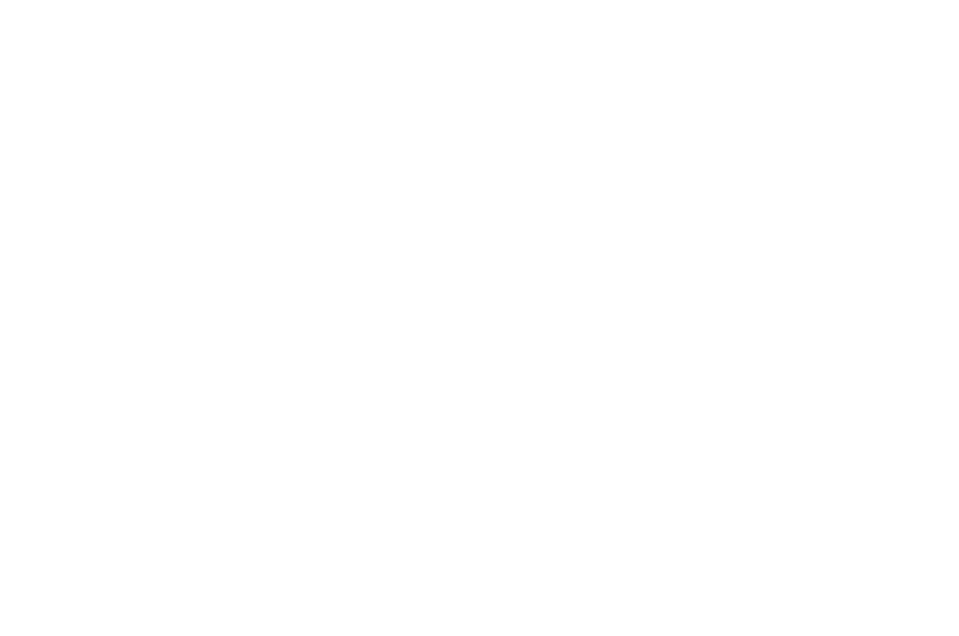
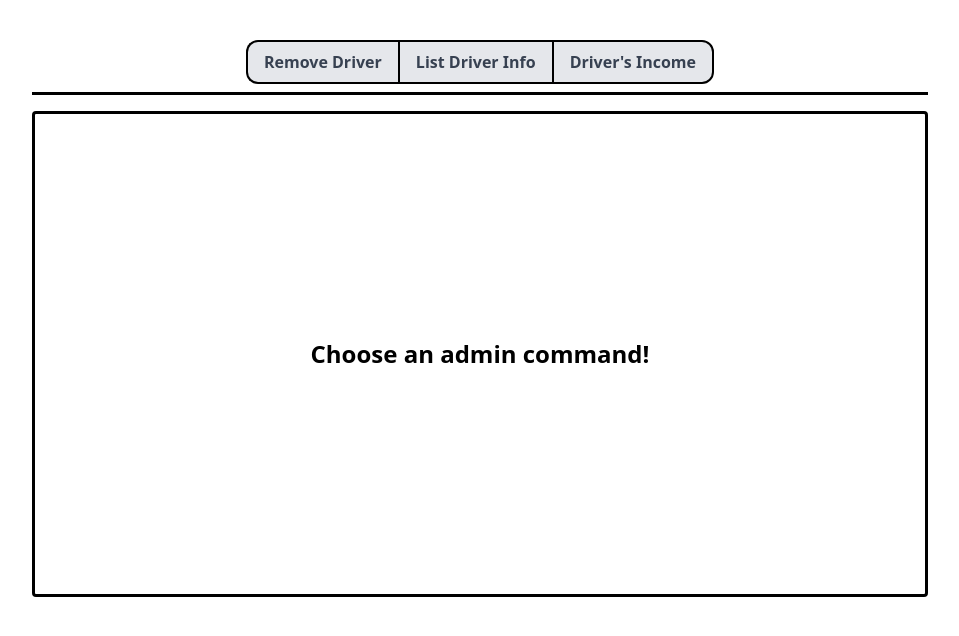
Before and after one commit to Abheelash-Mishra/ridemate-client, a React (Vite) app: page /admin in a window 1280 px wide. Before the commit this address had no page. Shown: the top 636 px of the page, without its empty margins (160-1119 px from the left). Built offline with nearby package versions, Linux system fonts and the light colour scheme.

Commit message:
Add admin services page

```diff
--- a/src/App.jsx
+++ b/src/App.jsx
@@ -1,6 +1,7 @@
 import Homepage from "./components/Homepage";
 import {BrowserRouter, Route, Routes} from "react-router";
 import RideServices from "./components/RideServices";
+import AdminServices from "./components/AdminServices.jsx";
 
 function App() {
     return (
@@ -9,6 +10,7 @@
                 <Routes>
                     <Route index element={<Homepage />} />
                     <Route path={"rides"} element={<RideServices />} />
+                    <Route path={"admin"} element={<AdminServices />} />
                 </Routes>
             </BrowserRouter>
         </>
--- /dev/null
+++ b/src/components/AdminServices.jsx
@@ -0,0 +1,46 @@
+import {useState} from "react";
+
+const AdminServices = () => {
+    const [selectedOption, setSelectedOption] = useState(null);
+
+    const options = ["Remove Driver", "List Driver Info", "Driver's Income"];
+
+    const renderComponent = () => {
+        switch (selectedOption) {
+            // Need to add components
+
+            default:
+                return (
+                    <div className={"h-[28rem] flex justify-center items-center text-2xl font-bold"}>
+                        Choose an admin command!
+                    </div>
+                );
+        }
+    };
+
+    return (
+        <div className="w-full h-[28rem] max-w-4xl mx-auto mt-10">
+            <div className="flex justify-center border-b-[3px] border-black pb-2">
+                {options.map((option, index) => (
+                    <button
+                        key={option}
+                        onClick={() => setSelectedOption(option)}
+                        className={`px-4 py-2 transition-colors border-black border-y-2 font-semibold
+                            ${index === 0 ? "border-l-2 rounded-l-xl" : "border-l-[2px]"}
+                            ${index === options.length - 1 ? "border-r-2 rounded-r-xl" : ""}
+                            ${selectedOption === option ? "bg-blue-500 text-white" : "bg-gray-200 text-gray-700 hover:bg-blue-300"}
+                        `}
+                    >
+                        {option}
+                    </button>
+                ))}
+            </div>
+
+            <div className="mt-4 p-4 border-black border-[3px] rounded">
+                {renderComponent()}
+            </div>
+        </div>
+    );
+};
+
+export default AdminServices;
--- a/src/components/Homepage.jsx
+++ b/src/components/Homepage.jsx
@@ -6,6 +6,15 @@
     return (
         <>
             <div className="w-full h-80 flex flex-col items-center justify-center bg-gradient-to-b from-primary to-primary/20">
+                <Link
+                    to={"/admin"}
+                    className={"w-full flex justify-end px-8"}
+                >
+                    <p className={"text-blue-800 hover:underline"}>
+                        Need Admin Services?
+                    </p>
+                </Link>
+
                 <h1 className={"text-5xl font-bold my-8"}>
                     Ride Mate
                 </h1>
```
